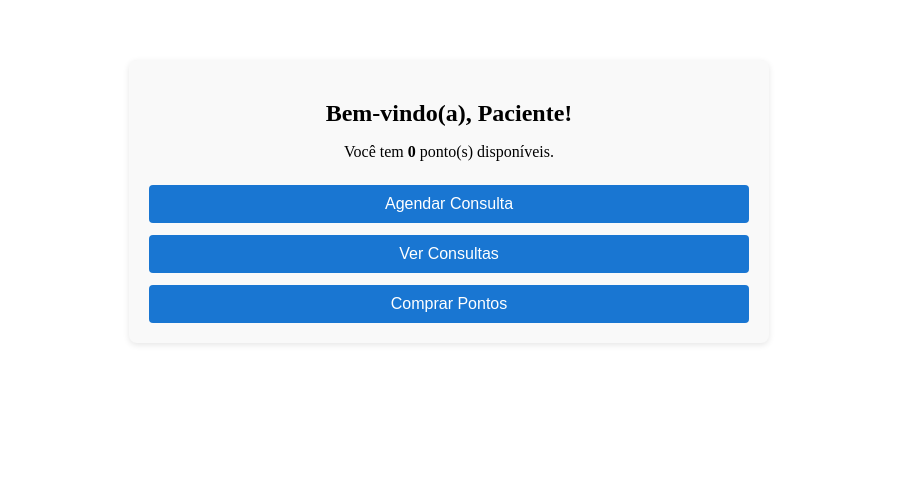
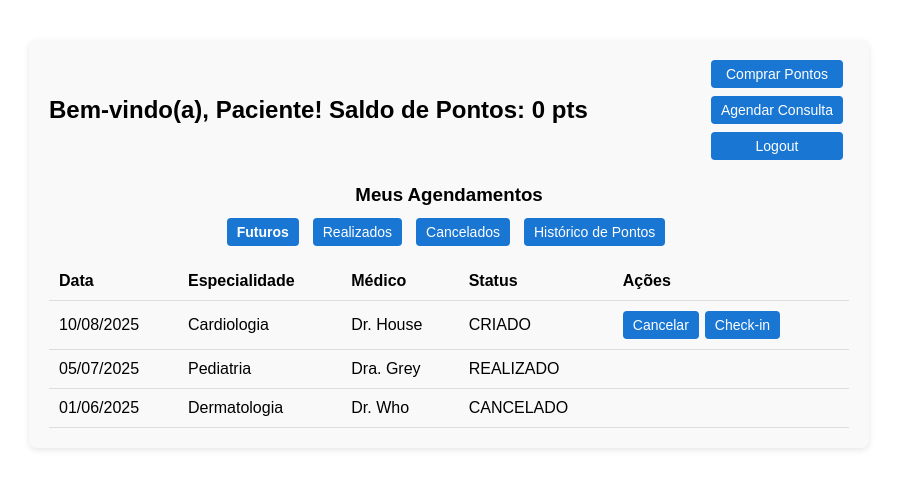
Before and after one commit to vanessabughay/MioDottore, an Angular app in the folder frontend/: page /paciente in a window 1280 px wide. Shown: the top 488 px of the page, without its empty margins (191-1088 px from the left). Built offline with nearby package versions, Linux system fonts and the light colour scheme; sample sign-in values are in the browser's storage.

Commit message:
correção de frontend de login, dashboard pacientes e dashboard funcionarios

```diff
--- a/frontend/src/app/pages/employee-dashboard/employee-dashboard.component.css
+++ b/frontend/src/app/pages/employee-dashboard/employee-dashboard.component.css
@@ -6,6 +6,14 @@
   border-radius: 8px;
   font-family: sans-serif;
 }
+
+top-actions {
+  display: flex;
+  justify-content: flex-end;
+  gap: 8px;
+  margin-bottom: 16px;
+}
+
 
 h2 {
   text-align: center;
@@ -38,3 +46,9 @@ button {
 button:hover {
   background-color: #145ca0;
 }
+
+
+.consulta-opcoes {
+  margin-top: 24px;
+  text-align: center;
+}
--- a/frontend/src/app/pages/employee-dashboard/employee-dashboard.component.html
+++ b/frontend/src/app/pages/employee-dashboard/employee-dashboard.component.html
@@ -1,27 +1,46 @@
 <div class="employee-dashboard">
-  <h2>Bem-vindo(a), {{ nome }}</h2>
-  <h3>Próximas Consultas</h3>
+  <h2>Bem-vindo(a), {{ nome }}!</h2>
+  <div class="top-actions">
+    <button (click)="cadastrarConsulta()">Cadastrar Nova Consulta</button>
+    <button (click)="gerenciarFuncionarios()">Gerenciar Funcionários</button>
+    <button (click)="logout()">Logout</button>
+  </div>
+
+  <h3>Consultas Agendadas (Próximas 48h)</h3>
 
   <table>
     <thead>
       <tr>
+        <th>Data/Hora</th>
+        <th>Especialidade</th>
+        <th>Médico</th>
         <th>Paciente</th>
-        <th>Horário</th>
         <th>Status</th>
         <th>Ações</th>
       </tr>
     </thead>
     <tbody>
-      <tr *ngFor="let consulta of consultas">
-        <td>{{ consulta.paciente }}</td>
-        <td>{{ consulta.horario }}</td>
-        <td>{{ consulta.status }}</td>
+      <tr *ngFor="let c of consultas">
+        <td>{{ c.dataHora }}</td>
+        <td>{{ c.especialidade }}</td>
+        <td>{{ c.medico }}</td>
+        <td>{{ c.paciente }}</td>
+        <td>{{ c.codigo }}</td>
+        <td>{{ c.status }}</td>
         <td>
-          <button (click)="confirmar(consulta.id)">Confirmar</button>
-          <button (click)="realizar(consulta.id)">Realizar</button>
-          <button (click)="cancelar(consulta.id)">Cancelar</button>
+          <button *ngIf="c.status === 'CHECK-IN'" (click)="confirmarPresenca(c.id)">Confirmar Presença</button>
         </td>
       </tr>
     </tbody>
   </table>
+  <div class="consulta-opcoes" *ngIf="consultaSelecionada">
+    <h4>Opções para a CONSULTA (não o agendamento individual):</h4>
+    <p>
+      Consulta: {{ consultaSelecionada.especialidade }} com
+      {{ consultaSelecionada.medico }} - {{ consultaSelecionada.data }}
+    </p>
+    <p>Vagas Ocupadas: {{ consultaSelecionada.ocupacao }}</p>
+    <button (click)="cancelarConsulta()">Cancelar Consulta</button>
+    <button (click)="realizarConsulta()">Realizar Consulta</button>
+  </div>
 </div>
--- a/frontend/src/app/pages/employee-dashboard/employee-dashboard.component.ts
+++ b/frontend/src/app/pages/employee-dashboard/employee-dashboard.component.ts
@@ -11,6 +11,7 @@ import { CommonModule } from '@angular/common';
 export class EmployeeDashboardComponent implements OnInit {
   nome = '';
   consultas: any[] = [];
+  consultaSelecionada: any = null;
 
   ngOnInit() {
     // Nome fictício — pegue de sessão depois
@@ -18,21 +19,64 @@ export class EmployeeDashboardComponent implements OnInit {
 
     // Simulação de consultas
     this.consultas = [
-      { id: 1, paciente: 'João Silva', horario: '09:00', status: 'AGENDADA' },
-      { id: 2, paciente: 'Maria Souza', horario: '10:00', status: 'AGENDADA' },
-      { id: 3, paciente: 'Carlos Lima', horario: '11:00', status: 'AGENDADA' }
+      {
+        id: 1,
+        dataHora: '10/08/2025 09:00',
+        especialidade: 'Cardiologia',
+        medico: 'Dr. House',
+        paciente: 'Ana Silva',
+        codigo: 'AGD123',
+        status: 'CHECK-IN'
+      },
+      {
+        id: 2,
+        dataHora: '10/08/2025 10:00',
+        especialidade: 'Cardiologia',
+        medico: 'Dr. House',
+        paciente: 'Bruno Costa',
+        codigo: 'AGD124',
+        status: 'CRIADO'
+      },
+      {
+        id: 3,
+        dataHora: '11/08/2025 11:00',
+        especialidade: 'Pediatria',
+        medico: 'Dra. Grey',
+        paciente: 'Carlos Lima',
+        codigo: 'AGD125',
+        status: 'CHECK-IN'
+      }
     ];
+
+    this.consultaSelecionada = {
+      especialidade: 'Cardiologia',
+      medico: 'Dr. House',
+      data: '10/08/2025',
+      ocupacao: 'X/Y'
+    };
   }
 
-  confirmar(id: number) {
-    alert(`Consulta ${id} confirmada.`);
+  confirmarPresenca(id: number) {
+    alert(`Presença do agendamento ${id} confirmada.`);
   }
 
-  realizar(id: number) {
-    alert(`Consulta ${id} realizada.`);
+  realizarConsulta() {
+    alert('Consulta realizada.');
   }
 
-  cancelar(id: number) {
-    alert(`Consulta ${id} cancelada.`);
+  cancelarConsulta() {
+    alert('Consulta cancelada.');
+  }
+
+  cadastrarConsulta() {
+    alert('Funcionalidade de cadastro ainda não implementada.');
+  }
+
+  gerenciarFuncionarios() {
+    alert('Funcionalidade de gerenciamento ainda não implementada.');
+  }
+
+  logout() {
+    alert('Logout realizado.');
   }
 }
--- a/frontend/src/app/pages/login/login.component.html
+++ b/frontend/src/app/pages/login/login.component.html
@@ -1,5 +1,5 @@
 <div class="login-container">
-  <h2>Entrar no Sistema</h2>
+  <h2>MioDottore Gestão Hospitalar</h2>
 
   <form [formGroup]="form" (ngSubmit)="login()">
     <div class="form-group">
@@ -20,6 +20,9 @@
 
     <button type="submit" [disabled]="form.invalid">Entrar</button>
 
+    <p>Não tem conta? <a routerLink="/cadastro">Cadastre-se</a></p>
+
+
     <div *ngIf="error" class="error">
       {{ error }}
     </div>
--- a/frontend/src/app/pages/patient-dashboard/patient-dashboard.component.css
+++ b/frontend/src/app/pages/patient-dashboard/patient-dashboard.component.css
@@ -1,32 +1,71 @@
-.dashboard {
-  max-width: 600px;
-  margin: 60px auto;
+.patient-dashboard {
+  max-width: 800px;
+  margin: 40px auto;
   padding: 20px;
-  text-align: center;
   background: #f9f9f9;
   border-radius: 8px;
   box-shadow: 0 2px 6px rgba(0, 0, 0, 0.1);
+ font-family: sans-serif;
 }
 
-.dashboard h2 {
-  margin-bottom: 12px;
+.header {
+  display: flex;
+  justify-content: space-between;
+  align-items: center;
+  flex-wrap: wrap;
+  gap: 12px;
+
 }
 
-.dashboard .actions {
-  margin-top: 24px;
+.header h2 {
+  margin: 0;
+  flex: 1;
+}
+
+.actions {
   display: flex;
   flex-direction: column;
-  gap: 12px;
+  gap: 8px;
+}
+
+h3 {
+  text-align: center;
+  margin: 24px 0 12px;
+}
+
+.filters {
+  display: flex;
+  justify-content: center;
+  gap: 8px;
+  margin-bottom: 16px;
+  flex-wrap: wrap;
+}
+
+.filters button.active {
+  font-weight: bold;
+}
+
+table {
+  width: 100%;
+  border-collapse: collapse;
+}
+
+th,
+td {
+  padding: 10px;
+  text-align: left;
+  border-bottom: 1px solid #ddd;
 }
 
 button {
-  padding: 10px;
-  font-size: 16px;
+  padding: 6px 10px;
+  font-size: 14px;
   background-color: #1976d2;
   color: white;
   border: none;
   border-radius: 4px;
   cursor: pointer;
+  margin-right: 6px;
 }
 
 button:hover {
--- a/frontend/src/app/pages/patient-dashboard/patient-dashboard.component.html
+++ b/frontend/src/app/pages/patient-dashboard/patient-dashboard.component.html
@@ -1,10 +1,66 @@
-<div class="dashboard">
-  <h2>Bem-vindo(a), {{ nome }}!</h2>
-  <p>Você tem <strong>{{ pontos }}</strong> ponto(s) disponíveis.</p>
+<div class="patient-dashboard">
+  <div class="header">
+    <h2>Bem-vindo(a), {{ nome }}! Saldo de Pontos: {{ pontos }} pts</h2>
+    <div class="actions">
+      <button (click)="comprarPontos()">Comprar Pontos</button>
+      <button (click)="agendarConsulta()">Agendar Consulta</button>
+      <button (click)="logout()">Logout</button>
+    </div>
+  </div>
 
-  <div class="actions">
-    <button (click)="agendarConsulta()">Agendar Consulta</button>
-    <button (click)="verConsultas()">Ver Consultas</button>
-    <button (click)="comprarPontos()">Comprar Pontos</button>
+  <h3>Meus Agendamentos</h3>
+
+  <div class="filters">
+    <button (click)="filtro = 'futuros'" [class.active]="filtro === 'futuros'">
+      Futuros
+    </button>
+    <button
+      (click)="filtro = 'realizados'"
+      [class.active]="filtro === 'realizados'"
+    >
+      Realizados
+    </button>
+    <button
+      (click)="filtro = 'cancelados'"
+      [class.active]="filtro === 'cancelados'"
+    >
+      Cancelados
+    </button>
+    <button class="hist" (click)="verHistoricoPontos()">
+      Histórico de Pontos
+    </button>
   </div>
+  <table>
+    <thead>
+      <tr>
+        <th>Data</th>
+        <th>Especialidade</th>
+        <th>Médico</th>
+        <th>Status</th>
+        <th>Ações</th>
+      </tr>
+    </thead>
+    <tbody>
+      <tr *ngFor="let a of agendamentos">
+        <td>{{ a.data }}</td>
+        <td>{{ a.especialidade }}</td>
+        <td>{{ a.medico }}</td>
+        <td>{{ a.status }}</td>
+        <td>
+          <button
+            *ngIf="a.status === 'CRIADO'"
+            (click)="cancelarAgendamento(a.id)"
+          >
+            Cancelar
+          </button>
+          <button
+            *ngIf="a.status === 'CRIADO'"
+            (click)="fazerCheckin(a.id)"
+          >
+            Check-in
+          </button>
+        </td>
+      </tr>
+    </tbody>
+  </table>
 </div>
--- a/frontend/src/app/pages/patient-dashboard/patient-dashboard.component.ts
+++ b/frontend/src/app/pages/patient-dashboard/patient-dashboard.component.ts
@@ -12,24 +12,61 @@ import { Router } from '@angular/router';
 export class PatientDashboardComponent implements OnInit {
   nome = '';
   pontos = 0;
+  filtro = 'futuros';
+  agendamentos: any[] = [];
 
   constructor(private router: Router) {}
 
   ngOnInit() {
-    // Dados simulados — depois você pode substituir por chamada ao backend
+  // Dados simulados
     this.nome = localStorage.getItem('nome') || 'Paciente';
     this.pontos = Number(localStorage.getItem('pontos')) || 0;
+
+    this.agendamentos = [
+      {
+        id: 1,
+        data: '10/08/2025',
+        especialidade: 'Cardiologia',
+        medico: 'Dr. House',
+        status: 'CRIADO'
+      },
+      {
+        id: 2,
+        data: '05/07/2025',
+        especialidade: 'Pediatria',
+        medico: 'Dra. Grey',
+        status: 'REALIZADO'
+      },
+      {
+        id: 3,
+        data: '01/06/2025',
+        especialidade: 'Dermatologia',
+        medico: 'Dr. Who',
+        status: 'CANCELADO'
+      }
+    ];
   }
 
   agendarConsulta() {
     this.router.navigate(['/paciente/agendar']);
   }
 
-  verConsultas() {
-    this.router.navigate(['/paciente/agendamentos']);
-  }
-
   comprarPontos() {
     alert('Funcionalidade em construção.');
   }
+
+  verHistoricoPontos() {
+    alert('Funcionalidade em construção.');
+  }
+  cancelarAgendamento(id: number) {
+    alert(`Agendamento ${id} cancelado.`);
+  }
+
+  fazerCheckin(id: number) {
+    alert(`Check-in do agendamento ${id} realizado.`);
+  }
+
+  logout() {
+    alert('Logout realizado.');
+  }
 }
```
